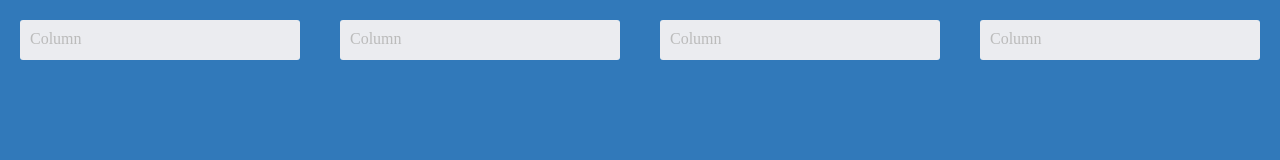
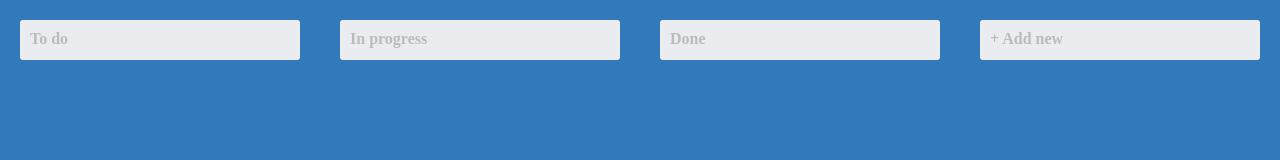
Before and after one commit to HerrWallace/Trello-clone, a React (Create React App) app: page / in a window 1280 px wide. Shown: the top 160 px of the page. Built offline with nearby package versions, Linux system fonts and the light colour scheme.

Commit message:
feat: add typed props and title to Column component

```diff
--- a/src/App.tsx
+++ b/src/App.tsx
@@ -1,13 +1,13 @@
-import { AppContainer } from "./styles"
+import { AppContainer } from './styles'
 import { Column } from './Column';
 
 export const App = () => {
   return (
     <AppContainer>
-      <Column />
-      <Column />
-      <Column />
-      <Column />
+      <Column text='To do'/>
+      <Column text='In progress'/>
+      <Column text='Done'/>
+      <Column text='+ Add new'/>
     </AppContainer>
   )
 }
--- a/src/Column.tsx
+++ b/src/Column.tsx
@@ -1,9 +1,16 @@
-import { ColumnContainer } from "./styles"
+import { ColumnContainer, ColumnTitle } from './styles';
 
-export const Column = () => {
+
+type ColumnProps = {
+  text: string,
+  children?: React.ReactNode
+}
+
+export const Column: React.FC<ColumnProps> = ({text, children}) => {
   return (
     <ColumnContainer>
-    Column
+      <ColumnTitle>{text}</ColumnTitle>
+      {children}
     </ColumnContainer>
   )
 }
--- a/src/styles.ts
+++ b/src/styles.ts
@@ -1,4 +1,4 @@
-import styled from "styled-components";
+import styled from 'styled-components';
 
 export const AppContainer = styled.div`
   display: flex;
@@ -16,5 +16,8 @@ export const ColumnContainer = styled.div`
   border-radius: 3px;
   margin: 20px;
   padding: 10px;
+`
 
+export const ColumnTitle = styled.div`
+  font-weight: bold;
 `
```
